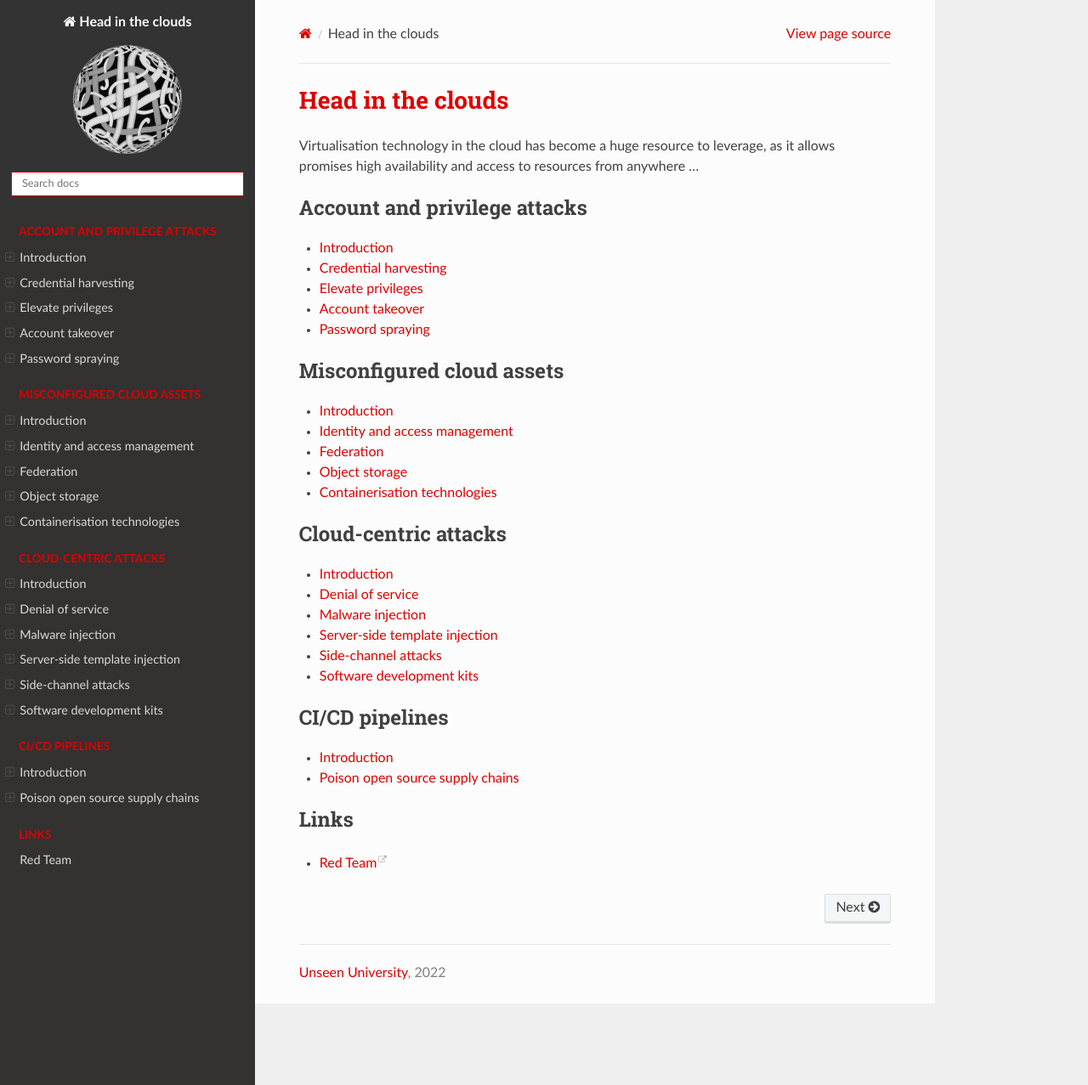
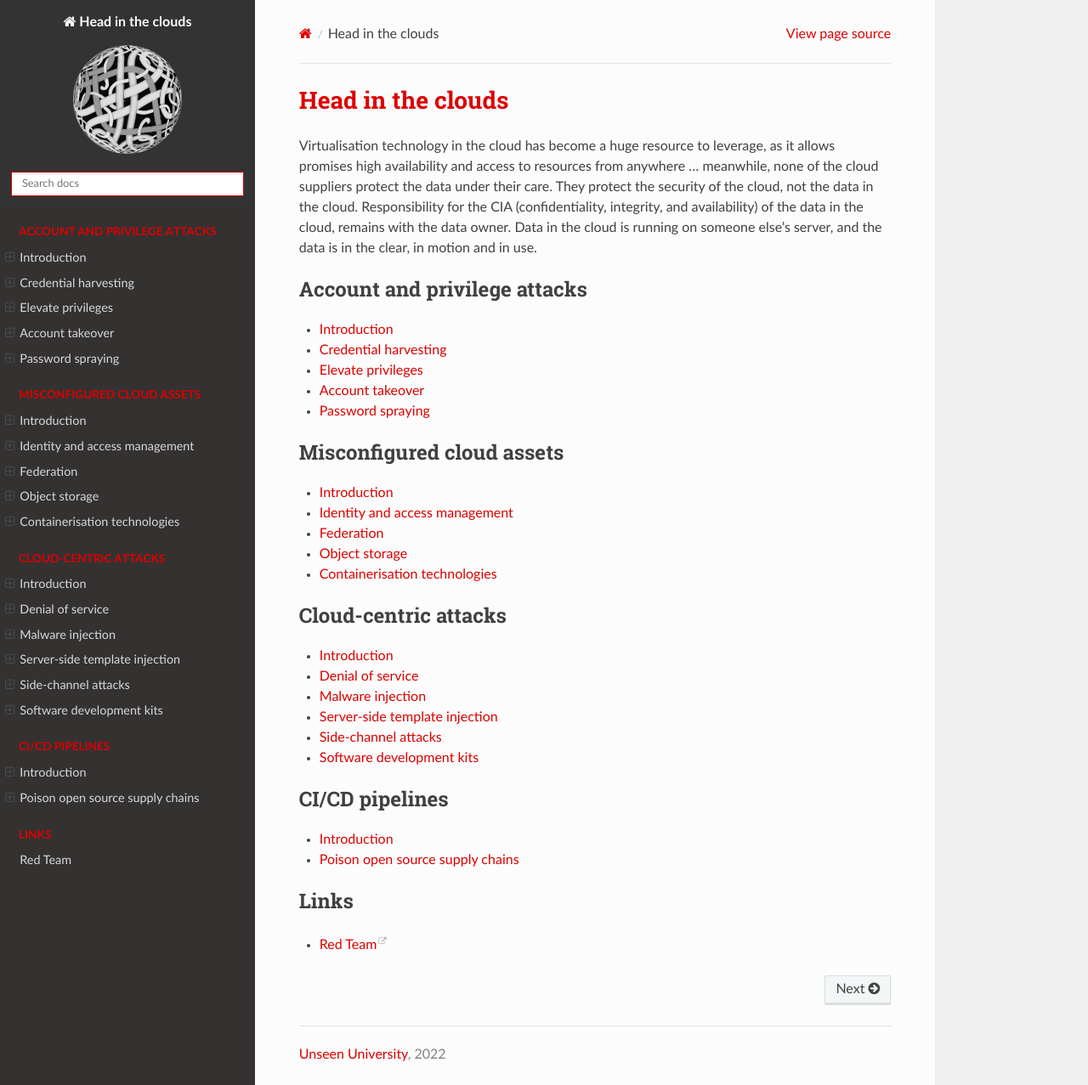
Before and after one commit to tymyrddin/red-cloud, a Sphinx documentation site: the page built from source/index.rst, in a window 1280 px wide and 1277 px high. Shown: the whole window at 85% size. Built offline with Sphinx 7.4.7 and the Read the Docs theme 2.0.0, drawn with Linux system fonts in a browser that asks for light colours.

```diff
--- a/source/index.rst
+++ b/source/index.rst
@@ -2,7 +2,10 @@ Head in the clouds
 ==============================================
 
 Virtualisation technology in the cloud has become a huge resource to leverage, as it allows promises high availability
-and access to resources from anywhere ...
+and access to resources from anywhere ... meanwhile, none of the cloud suppliers protect the data under their care.
+They protect the security of the cloud, not the data in the cloud. Responsibility for the CIA (confidentiality,
+integrity, and availability) of the data in the cloud, remains with the data owner. Data in the cloud is running on
+someone else's server, and the data is in the clear, in motion and in use.
 
 .. toctree::
    :maxdepth: 1
```
